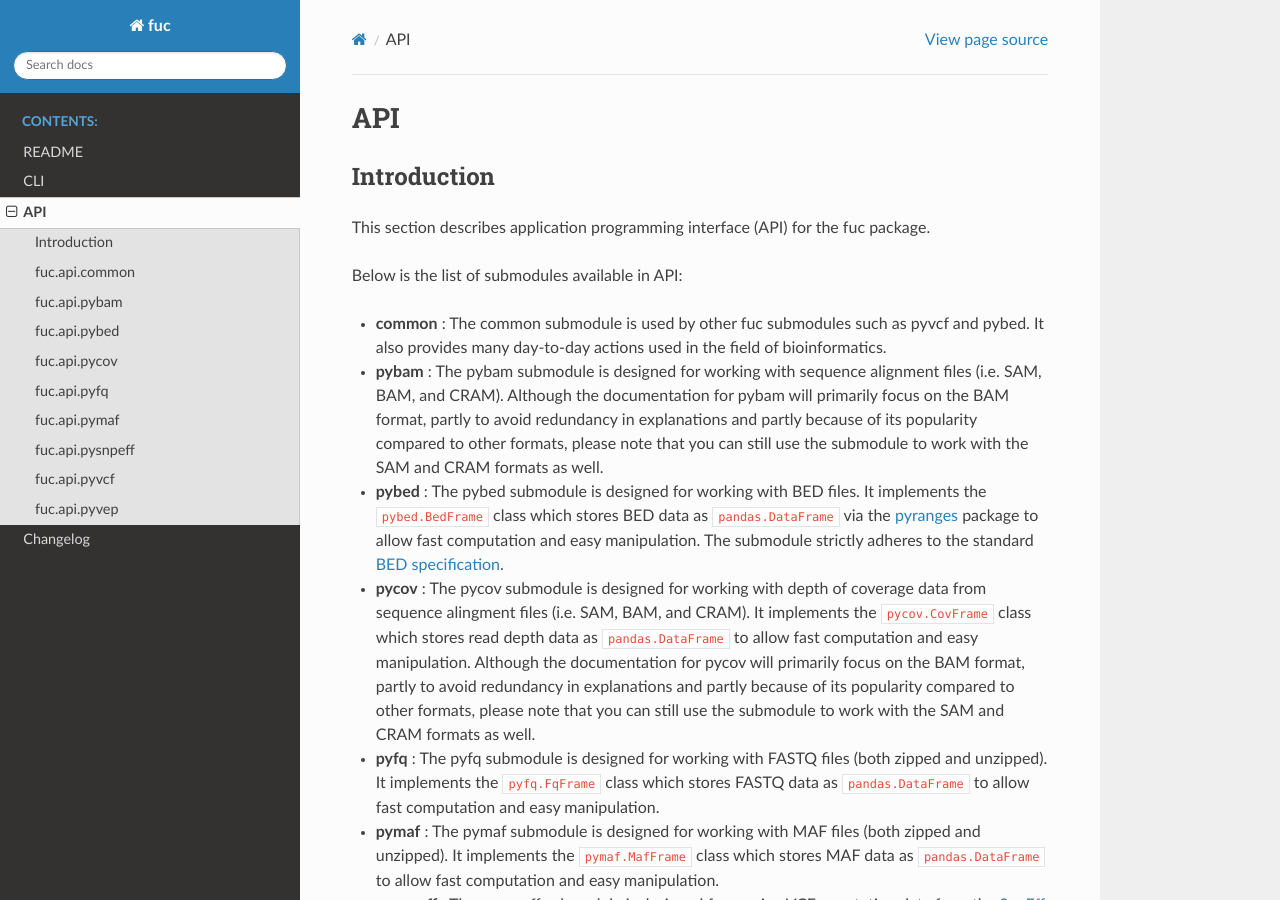
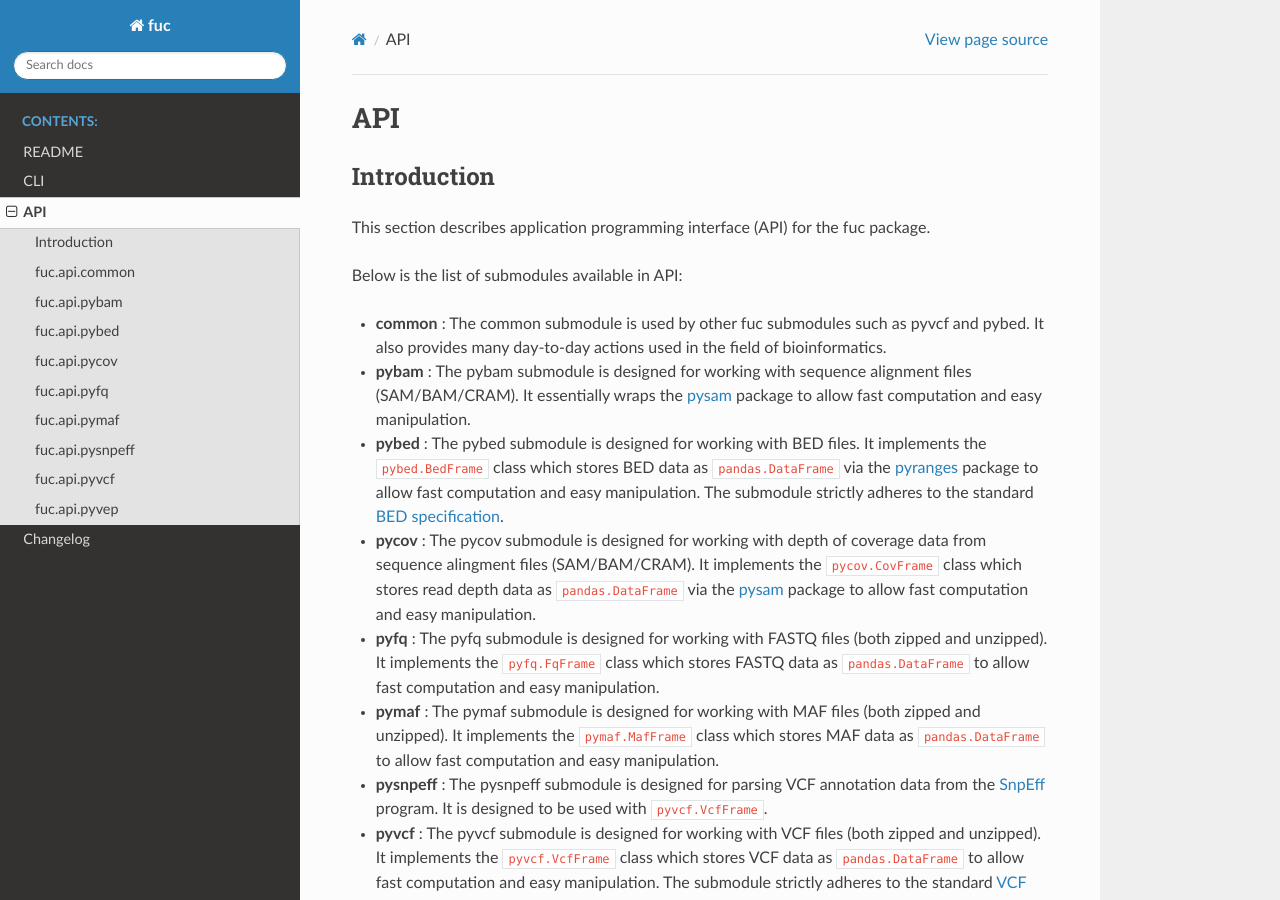
Before and after one commit to sbslee/fuc, a Sphinx documentation site: the page built from docs/api.rst, in a window 1280 px wide and 900 px high. Built offline with Sphinx 7.4.7 and the Read the Docs theme 2.0.0, drawn with Linux system fonts in a browser that asks for light colours.

```diff
--- a/CHANGELOG.rst
+++ b/CHANGELOG.rst
@@ -8,6 +8,7 @@ Changelog
 * Deprecate ``fuc.api.pyvcf.read_file`` method and add ``fuc.api.pyvcf.VcfFrame.from_file`` method.
 * Deprecate ``fuc.api.pybed.read_file`` method and add ``fuc.api.pybed.BedFrame.from_file`` method.
 * Deprecate ``fuc.api.pyfq.read_file`` method and add ``fuc.api.pyfq.FqFrame.from_file`` method.
+* Deprecate ``fuc.api.pycov.read_file`` method and add ``fuc.api.pycov.CovFrame.from_file`` method.
 
 0.8.0 (2021-05-27)
 ------------------
--- a/README.rst
+++ b/README.rst
@@ -200,9 +200,9 @@ For getting help on a specific command (e.g. vcf_merge):
 Below is the list of submodules available in API:
 
 - **common** : The common submodule is used by other fuc submodules such as pyvcf and pybed. It also provides many day-to-day actions used in the field of bioinformatics.
-- **pybam** : The pybam submodule is designed for working with sequence alignment files (i.e. SAM, BAM, and CRAM). Although the documentation for pybam will primarily focus on the BAM format, partly to avoid redundancy in explanations and partly because of its popularity compared to other formats, please note that you can still use the submodule to work with the SAM and CRAM formats as well.
+- **pybam** : The pybam submodule is designed for working with sequence alignment files (SAM/BAM/CRAM). It essentially wraps the `pysam <https://pysam.readthedocs.io/en/latest/api.html>`_ package to allow fast computation and easy manipulation.
 - **pybed** : The pybed submodule is designed for working with BED files. It implements the ``pybed.BedFrame`` class which stores BED data as ``pandas.DataFrame`` via the `pyranges <https://github.com/biocore-ntnu/pyranges>`_ package to allow fast computation and easy manipulation. The submodule strictly adheres to the standard `BED specification <https://genome.ucsc.edu/FAQ/FAQformat.html>`_.
-- **pycov** : The pycov submodule is designed for working with depth of coverage data from sequence alingment files (i.e. SAM, BAM, and CRAM). It implements the ``pycov.CovFrame`` class which stores read depth data as ``pandas.DataFrame`` to allow fast computation and easy manipulation. Although the documentation for pycov will primarily focus on the BAM format, partly to avoid redundancy in explanations and partly because of its popularity compared to other formats, please note that you can still use the submodule to work with the SAM and CRAM formats as well.
+- **pycov** : The pycov submodule is designed for working with depth of coverage data from sequence alingment files (SAM/BAM/CRAM). It implements the ``pycov.CovFrame`` class which stores read depth data as ``pandas.DataFrame`` via the `pysam <https://pysam.readthedocs.io/en/latest/api.html>`_ package to allow fast computation and easy manipulation.
 - **pyfq** : The pyfq submodule is designed for working with FASTQ files (both zipped and unzipped). It implements the ``pyfq.FqFrame`` class which stores FASTQ data as ``pandas.DataFrame`` to allow fast computation and easy manipulation.
 - **pymaf** : The pymaf submodule is designed for working with MAF files (both zipped and unzipped). It implements the ``pymaf.MafFrame`` class which stores MAF data as ``pandas.DataFrame`` to allow fast computation and easy manipulation.
 - **pysnpeff** : The pysnpeff submodule is designed for parsing VCF annotation data from the `SnpEff <https://pcingola.github.io/SnpEff/>`_ program. It is designed to be used with ``pyvcf.VcfFrame``.
--- a/docs/api.rst
+++ b/docs/api.rst
@@ -12,9 +12,9 @@ This section describes application programming interface (API) for the fuc packa
 Below is the list of submodules available in API:
 
 - **common** : The common submodule is used by other fuc submodules such as pyvcf and pybed. It also provides many day-to-day actions used in the field of bioinformatics.
-- **pybam** : The pybam submodule is designed for working with sequence alignment files (i.e. SAM, BAM, and CRAM). Although the documentation for pybam will primarily focus on the BAM format, partly to avoid redundancy in explanations and partly because of its popularity compared to other formats, please note that you can still use the submodule to work with the SAM and CRAM formats as well.
+- **pybam** : The pybam submodule is designed for working with sequence alignment files (SAM/BAM/CRAM). It essentially wraps the `pysam <https://pysam.readthedocs.io/en/latest/api.html>`_ package to allow fast computation and easy manipulation.
 - **pybed** : The pybed submodule is designed for working with BED files. It implements the ``pybed.BedFrame`` class which stores BED data as ``pandas.DataFrame`` via the `pyranges <https://github.com/biocore-ntnu/pyranges>`_ package to allow fast computation and easy manipulation. The submodule strictly adheres to the standard `BED specification <https://genome.ucsc.edu/FAQ/FAQformat.html>`_.
-- **pycov** : The pycov submodule is designed for working with depth of coverage data from sequence alingment files (i.e. SAM, BAM, and CRAM). It implements the ``pycov.CovFrame`` class which stores read depth data as ``pandas.DataFrame`` to allow fast computation and easy manipulation. Although the documentation for pycov will primarily focus on the BAM format, partly to avoid redundancy in explanations and partly because of its popularity compared to other formats, please note that you can still use the submodule to work with the SAM and CRAM formats as well.
+- **pycov** : The pycov submodule is designed for working with depth of coverage data from sequence alingment files (SAM/BAM/CRAM). It implements the ``pycov.CovFrame`` class which stores read depth data as ``pandas.DataFrame`` via the `pysam <https://pysam.readthedocs.io/en/latest/api.html>`_ package to allow fast computation and easy manipulation.
 - **pyfq** : The pyfq submodule is designed for working with FASTQ files (both zipped and unzipped). It implements the ``pyfq.FqFrame`` class which stores FASTQ data as ``pandas.DataFrame`` to allow fast computation and easy manipulation.
 - **pymaf** : The pymaf submodule is designed for working with MAF files (both zipped and unzipped). It implements the ``pymaf.MafFrame`` class which stores MAF data as ``pandas.DataFrame`` to allow fast computation and easy manipulation.
 - **pysnpeff** : The pysnpeff submodule is designed for parsing VCF annotation data from the `SnpEff <https://pcingola.github.io/SnpEff/>`_ program. It is designed to be used with ``pyvcf.VcfFrame``.
```
Also changed, not shown: 2 other files.
